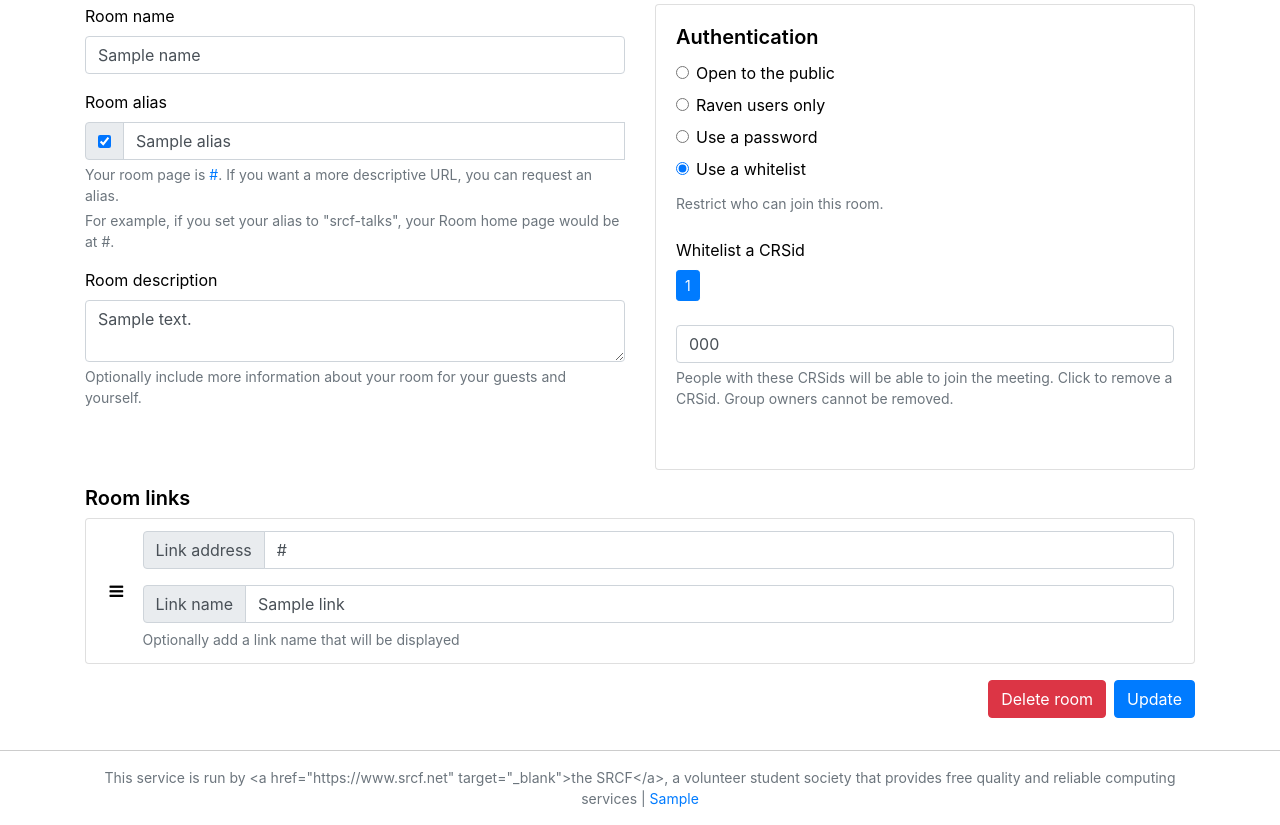
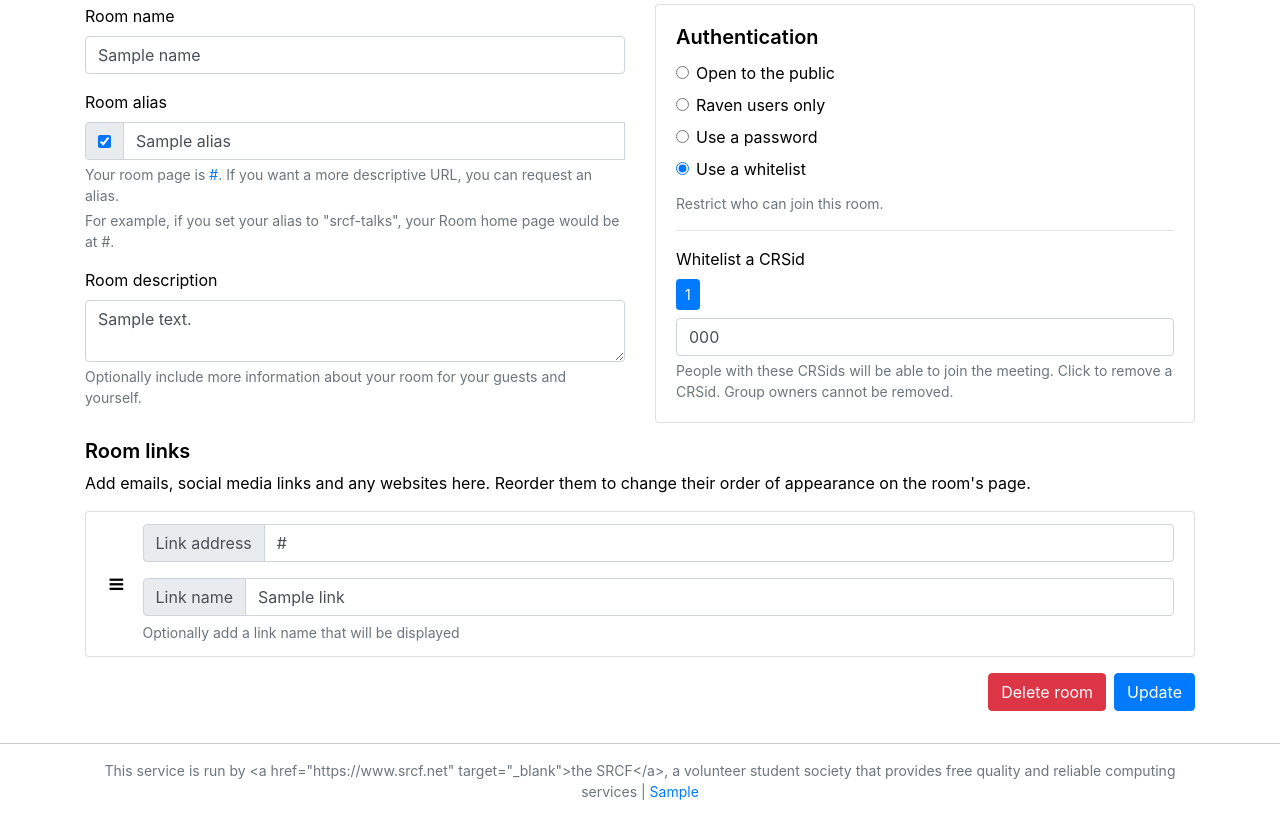
Before and after one commit to SRCF/lightbluetent, a Python web app: template lightbluetent/templates/rooms/manage.html in a window 1280 px wide. Shown: the part 205-1030 px from the top of the page. After the commit the page ends 1005 px from the top, so only its background shows below. Run offline with Jinja, Linux system fonts and the light colour scheme; the template is opened without the code that fills it: most values are stand-ins (such as "Sample title", 1, 10 or a date in 2020); some libraries are stand-ins or nearby versions; some web fonts are replaced.

Commit message:
Flexbox-ify whitelist, change raven button color

```diff
--- a/lightbluetent/room_aliases.py
+++ b/lightbluetent/room_aliases.py
@@ -28,6 +28,9 @@ def home(room_id=None, room_alias=None):
     if room_id:
         room = Room.query.filter_by(id=room_id).first()
         # If the room has an alias but wasn't accessed through it, redirect to the alias route.
+        if not room:
+            abort(404)
+
         if room.alias:
             return redirect(url_for("room_aliases.home", room_alias=room.alias))
     else:
--- a/lightbluetent/rooms.py
+++ b/lightbluetent/rooms.py
@@ -552,10 +552,12 @@ def unwhitelist(room_id, crsid_to_remove):
     if not user_to_remove:
         abort(404)
 
+    print(room.whitelisted_users)
+
     room.whitelisted_users.remove(user_to_remove)
     db.session.commit()
 
-    return redirect(url_for("rooms.manage", id=room.id))
+    return redirect(url_for("rooms.manage", room_id=room.id))
 
 
 @bp.route("/delete_session/<id>")
--- a/lightbluetent/static/styles.css
+++ b/lightbluetent/static/styles.css
@@ -63,6 +63,10 @@ h2 .fa-arrow-left {
 
 table .nowrap {
     white-space: nowrap;
+}
+
+.lbt-raven-background {
+    background-color: rgb(16, 100, 112) !important;
 }
 
 table pre {
--- a/lightbluetent/templates/general/index.html
+++ b/lightbluetent/templates/general/index.html
@@ -5,6 +5,6 @@
 {% block body %}
 
 <p>{{ _("Welcome to the SRCF's platform for events. For event organisers, this website allows you to host a custom web page that connects to our <a href=\"https://timeout.srcf.net\">free video conferencing service, Timeout</a>.") }}</p>
-  <a href="{{ url_for('users.register') }}" class="btn btn-lg btn-outline-success"><img src="{{ url_for('static', filename='images/raven.svg') }}" class="mr-2" style="width: 2rem">{{ _("Log in with Raven") }}</a>
+  <a href="{{ url_for('users.register') }}" class="btn btn-lg btn-primary lbt-raven-background"><img src="{{ url_for('static', filename='images/raven.svg') }}" class="mr-2" style="width: 2rem">{{ _("Log in with Raven") }}</a>
 
 {% endblock %}
--- a/lightbluetent/templates/room_aliases/shared/join.html
+++ b/lightbluetent/templates/room_aliases/shared/join.html
@@ -26,10 +26,10 @@
             {% if user is none %}
             <p>You must sign in to join this event.</p>
             <a href="{{ url_for('general.log_in_and_redirect_to_room', room_id=room.id) }}"
-                class="btn btn-primary {% if not running %}disabled{% endif %}"
+                class="btn btn-primary lbt-raven-background {% if not running %}disabled{% endif %}"
                 {% if not running %}style="pointer-events: none;" {% endif %}><img src="{{ url_for('static', filename='images/raven.svg') }}" class="mr-2" style="width: 2rem">{{ _("Sign in with Raven") }}</a>
             {% else %}
-            <a href="{{ raven_join_url }}" class="btn btn-primary {% if not running %}disabled{% endif %}"
+            <a href="{{ raven_join_url }}" class="btn btn-primary lbt-raven-background {% if not running %}disabled{% endif %}"
                 {% if not running %}style="pointer-events: none;" {% endif %}><img src="{{ url_for('static', filename='images/raven.svg') }}" class="mr-2" style="width: 2rem">{{ _("Join with Raven") }}</a>
             {% endif %}
 
--- a/lightbluetent/templates/rooms/manage.html
+++ b/lightbluetent/templates/rooms/manage.html
@@ -128,33 +128,27 @@
                         <small class="form-text text-muted">Restrict who can join this room.</small>
 
                         <div id="auth_box_password" class="auth-box" style="display: none;">
-                            <div class="form-group">
-                                <br>
+                            <hr>
                             <label for="password">{{ _("Room Password: ") }}</label>
                             <h1><a href={{ url_for("rooms.new_password", room_id=room.id) }}
                                     class="badge badge-primary">{{ room.password }}</a></h1>
                             <small class="form-text text-muted">Anyone with this password will be able to join the
                                 meeting. Click to generate a new one.</small>
-                                <br>
-                            </div>
                         </div>
 
-                        <div id="auth_box_whitelist" class="auth-box" style="display: none;">
-                            <div class="form-group">
-                                <br>
+                        <div id="auth_box_whitelist" class="auth-box form-group" style="display: none;">
+                            <hr>
                             <label for="whitelist">{{ _("Whitelist a CRSid") }}</label>
-                                <br>
-
+                            <article class="d-flex flex-wrap mb-2">
                                 {% if group %}
-
                                 <!-- Group rooms -->
                                 {% for user in room.whitelisted_users %}
                                 <!-- Group owners can't be unwhitelisted -->
                                 {% if user in group.owners %}
-                                <button type="button" class="btn btn-primary btn-sm" disabled>{{ user.crsid }}</button>
+                                <button type="button" class="btn btn-primary btn-sm mr-1" disabled>{{ user.crsid }}</button>
                                 {% else %}
                                 <a href="{{ url_for('rooms.unwhitelist', room_id=room.id, crsid_to_remove=user.crsid) }}"
-                                    type="button" class="btn btn-primary btn-sm">{{ user.crsid }}</a>
+                                    type="button" class="btn btn-primary btn-sm mr-1">{{ user.crsid }}</a>
                                 {% endif %}
                                 {% endfor %}
 
@@ -164,26 +158,24 @@
                                 {% for user in room.whitelisted_users %}
                                 <!-- Group owners can't be unwhitelisted -->
                                 {% if user.id == room.user_id %}
-                                <button type="button" class="btn btn-primary btn-sm" disabled>{{ user.crsid }}</button>
+                                <button type="button" class="btn btn-primary btn-sm mr-1" disabled>{{ user.crsid }}</button>
                                 {% else %}
                                 <a href="{{ url_for('rooms.unwhitelist', room_id=room.id, crsid_to_remove=user.crsid) }}"
-                                    type="button" class="btn btn-primary btn-sm">{{ user.crsid }}</a>
+                                    type="button" class="btn btn-primary btn-sm mr-1">{{ user.crsid }}</a>
                                 {% endif %}
                                 {% endfor %}
 
                                 {% endif %}
-
-                                <br><br>
+                            </article>
                             <input type="text" id="whitelist" name="whitelist"
                                 class="form-control{% if errors.whitelist is defined %} is-invalid{% endif %}"
                                 value="{% if whitelist is not none %}{{ whitelist  }}{% endif %}">
                             {%- if errors.whitelist is defined %}
                             <small class="invalid-feedback">{{ errors.whitelist }}</small>
                             {%- endif %}
-                                <small class="form-text text-muted">People with these CRSids will be able to join the
+                            <small class="form-text text-muted">People with these CRSids will be able to join
+                                the
                                 meeting. Click to remove a CRSid. Group owners cannot be removed.</small>
-                                <br>
-                            </div>
                         </div>
                     </div>
                 </div>
@@ -192,6 +184,8 @@
         <section class="row">
             <article class="col mb-3">
                 <h5>Room links</h5>
+                <p>Add emails, social media links and any websites here. Reorder them to change their order of
+                    appearance on the room's page.</p>
                 {{ LinkList.render("links-list", room, errors)}}
             </article>
         </section>
@@ -343,7 +337,8 @@
             <article class="col d-flex justify-content-end">
                 {{submit_button()}}
             </article>
-        </section>    </form>
+        </section>
+    </form>
     <form class="tab-pane fade" id="nav-room-features" method="post"
         action="{{url_for("rooms.update", room_id=room.id, update_type="room_features")}}">
         <input type="hidden" name="_csrf_token" value="{{ csrf_token() }}">
```
Lines whose indentation alone changed are shown as unchanged.
